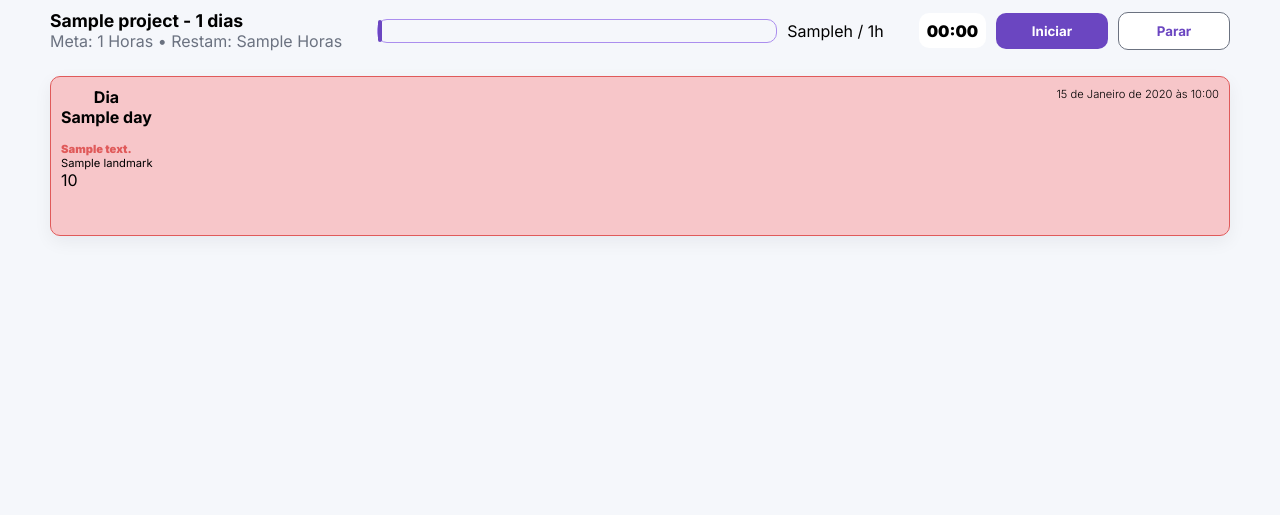
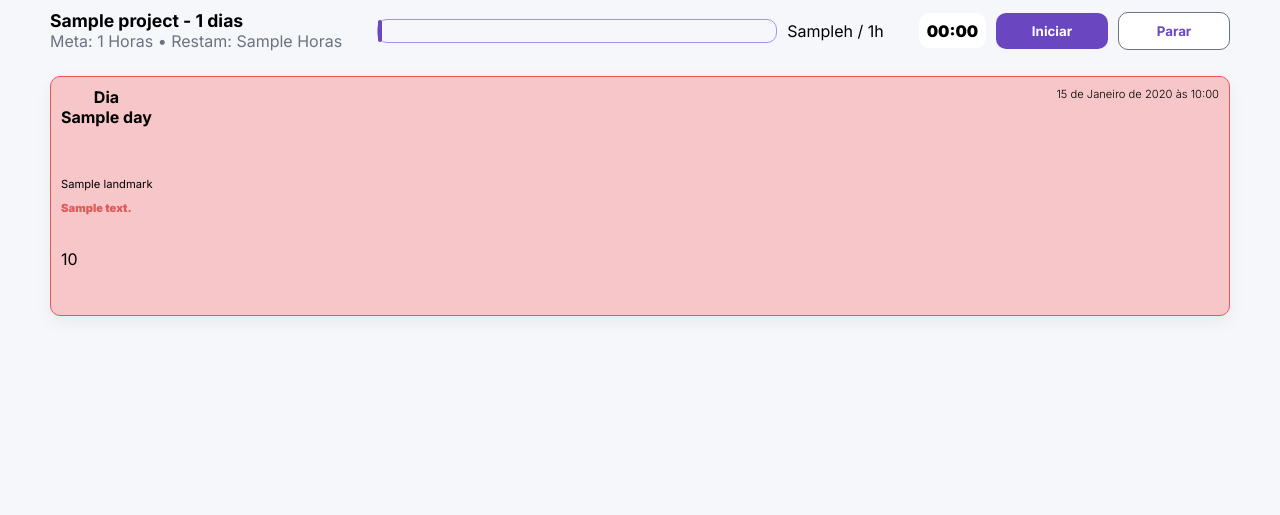
Before and after one commit to maiconDeSouza/projetos_para_estudo, a Django app: template ultra_learning/templates/pages/home.html in a window 1280 px wide. Shown: the top 515 px of the page. Run offline with Django 5.2, Linux system fonts and the light colour scheme; tables that the repository leaves empty hold one stand-in row (values such as "Sample post"); the template is opened without the code that fills it: values that come from a table or form of the project are taken from there, most other values are stand-ins (such as "Sample title", 1, 10 or a date in 2020); data that the repository does not hold is empty.

Commit message:
Ultra-learning project mvp version 1.0.2

```diff
--- a/ultra_learning/static/css/home.css
+++ b/ultra_learning/static/css/home.css
@@ -84,7 +84,7 @@
 }
 
 .home-grid-card li {
-    height: 10rem;
+    height: 15rem;
     min-height:var(--cell-min-h);
     padding: var(--gap);
     background-color: var(--card);
@@ -131,6 +131,11 @@
     font-weight: 300;
 }
 
+.home-grid-card li article main {
+    display: flex;
+    flex-direction: column;
+    gap: var(--gap);
+}
 
 .home-grid-card li article main p {
     font-size: .7rem;
--- a/ultra_learning/templates/pages/home.html
+++ b/ultra_learning/templates/pages/home.html
@@ -59,14 +59,14 @@
                         <p>{{ study_session.date }}</p>
                     </header>
                     <main>
+                        {% if study_session.landmark %}
+                            <p {% if study_session.landmark_to_register %}class="landmark"{% endif %}>
+                                {{study_session.landmark}}
+                            </p>
+                        {% endif %}
                         {% if study_session.description %}
                             <p {% if study_session.important_date %}class="important"{% endif %}>
                                 {{study_session.description}}
-                            </p>
-                        {% endif %}
-                        {% if study_session.landmark %}
-                            <p {% if study_session.landmark_to_register %}class="landmark"{% endif %}>
-                                {{study_session.landmark}}
                             </p>
                         {% endif %}
                     </main>
```
Also changed, not shown: ultra_learning/templates/partials/li.html (+5 -5 lines).
